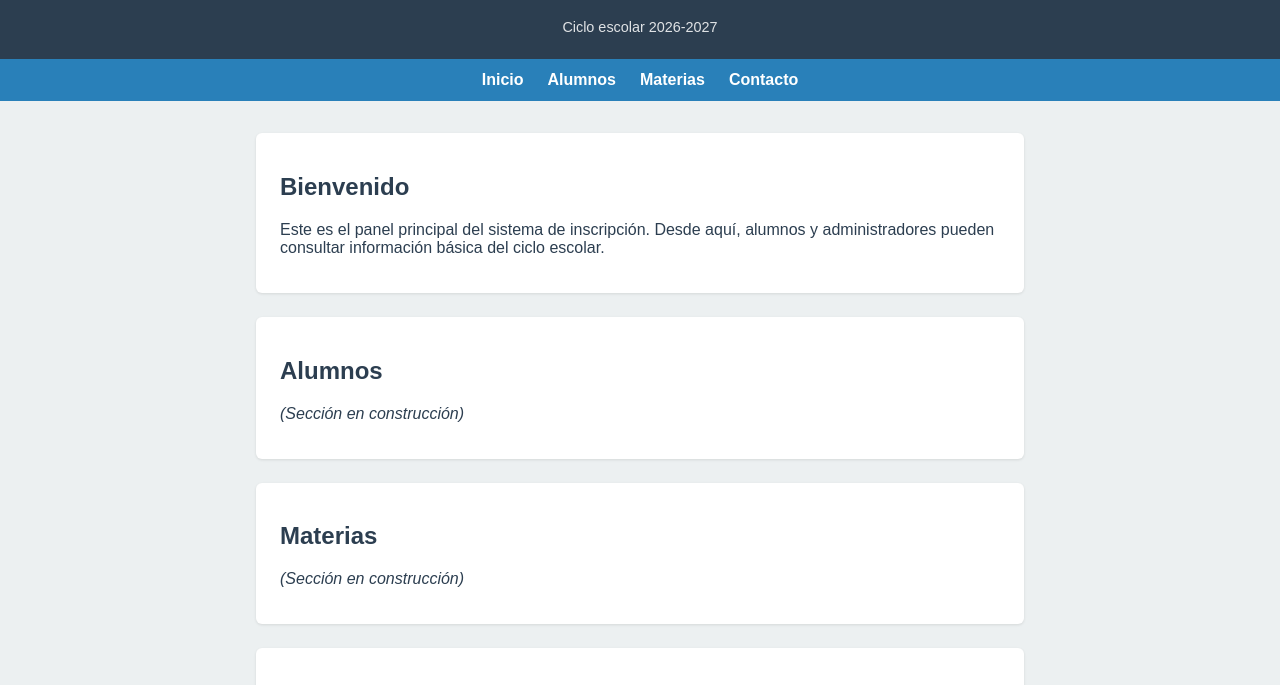
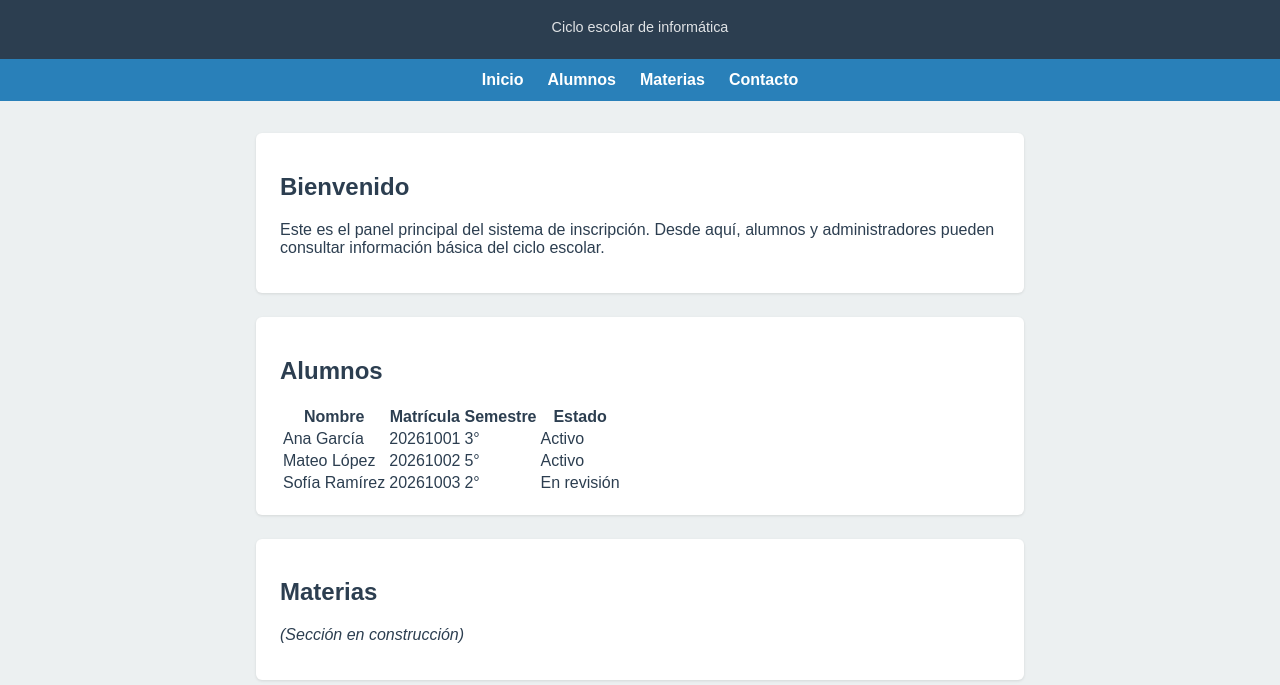
Before and after one commit to GZLR121/practica_comun, a plain HTML site: page index.html in a window 1280 px wide. Shown: the part 85-770 px from the top of the page. Drawn offline with Linux system fonts and the light colour scheme.

Commit message:
Actualiza texto del ciclo escolar-b

```diff
--- a/index.html
+++ b/index.html
@@ -9,7 +9,7 @@
 
   <header>
     <h1>Sistema de Inscripción Escolar</h1>
-    <p class="tagline">Ciclo escolar 2026-2027</p>
+    <p class="tagline">Ciclo escolar de informática</p>
   </header>
 
   <nav>
@@ -28,8 +28,36 @@
 
     <section id="alumnos">
       <h2>Alumnos</h2>
-      <!-- TODO (rama feature-alumnos): agregar aquí una tabla simple con columnas Nombre / Matrícula / Semestre -->
-      <p><em>(Sección en construcción)</em></p>
+      <table>
+        <thead>
+          <tr>
+            <th>Nombre</th>
+            <th>Matrícula</th>
+            <th>Semestre</th>
+            <th>Estado</th>
+          </tr>
+        </thead>
+        <tbody>
+          <tr>
+            <td>Ana García</td>
+            <td>20261001</td>
+            <td>3°</td>
+            <td>Activo</td>
+          </tr>
+          <tr>
+            <td>Mateo López</td>
+            <td>20261002</td>
+            <td>5°</td>
+            <td>Activo</td>
+          </tr>
+          <tr>
+            <td>Sofía Ramírez</td>
+            <td>20261003</td>
+            <td>2°</td>
+            <td>En revisión</td>
+          </tr>
+        </tbody>
+      </table>
     </section>
 
     <section id="materias">
```
